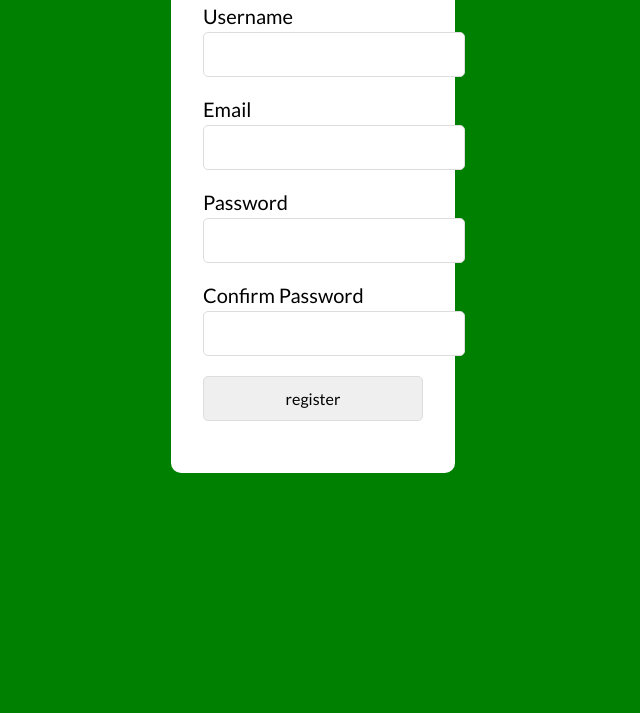
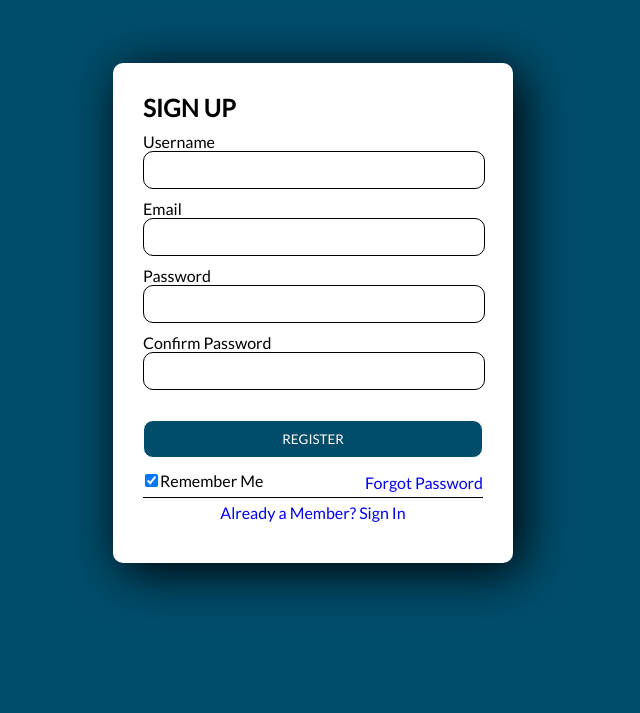
Before and after one commit to MalachaiRossiter/Calendar, a plain HTML site: page index.html in a window 1280 px wide. Shown: the part 87-800 px from the top of the page, without its empty margins (327-967 px from the left). Drawn offline with Linux system fonts and the light colour scheme.

Commit message:
Sign In Basic Stuff

```diff
--- a/Assets/styles.css
+++ b/Assets/styles.css
@@ -4,47 +4,79 @@
     font-family: 'Lato', sans-serif;
 }
 
+#form-login{
+    display: none;
+}
+
+a{
+    text-decoration: none;
+}
+
 body{
-    background-color: green;
+    background-color: rgb(0, 77, 107);
 }
 
 .login-wrapper{
+    width: 100vw;
+    height: 100vh;
     display: flex;
+    flex-direction: column;
     justify-content: center;
     align-items: center;
 }
-
 .form-container{
-    padding: 2rem;
-    height: 50%;
-    display: flex;
-    flex-direction: column;
+    width: 400px;
+    height: 500px;
+    padding: 30px 30px;
     background-color: rgb(255, 255, 255);
     border-radius: 10px;
+    box-sizing: border-box;
+    box-shadow: 8px 8px 50px #000;
 }
 
-input{
-    width: 100%;
-    padding: 12px 20px;
-    margin-bottom: 20px;
-    display: inline-block;
-    font-size: 16px;
-    border: 1px solid rgb(221, 221, 221);
-    border-radius: 5px;
-
+.form-container h2{
+    margin-bottom: 10px;
 }
 
-h2{
-    margin-bottom: 20px;
-    font-size: 32px;
+.form-container label{
+    font-size: 16px;
 }
 
-label{
-    display: block;
-    font-size: 20px;
-    margin-bottom:4px;
+.form-container input{
+    width: 100%;
+    margin-bottom: 10px;
+    padding-top: 10px;
+    padding-bottom: 10px;
+    border-radius: 10px;
+    border: solid 1px;
 }
 
-#form-login{
-    display: none;
+.submit-btn{
+    margin-top: 20px;
+    background-color:rgb(0, 77, 107);
+    color:rgb(255, 255, 255);
+    border: solid 1px;
 }
+
+.bottom-text{
+    display: flex;
+    justify-content: left;
+    align-items: center;
+    padding-bottom: 5px;
+    border-bottom: solid 1px;
+}
+
+.bottom-text a{
+    margin-left: auto;
+}
+.bottom-text input{
+    width: 5%;
+    position: relative;
+    top: 5px;
+}
+
+.form-container a{
+    display: flex;
+    justify-content: center;
+    margin-top: 5px;
+}
--- a/index.html
+++ b/index.html
@@ -15,8 +15,6 @@
                 <!-- The actual registration form -->
             <form action="/register" method="post">
                 <h2>SIGN UP</h2>
-                    <div class="input-container">
-
                     <label for="username">Username</label>
                     <input type="text" name="username" id="username" >
 
@@ -28,8 +26,6 @@
 
                     <label for="confirm_password">Confirm Password</label>
                     <input type="password" name="confirm_password" id="confirm_password">
-
-                    </div>
                 <!-- <div class="error">
                 {% with messages = get_flashed_messages(category_filter=['login']) %}
                     {% if messages %}
@@ -39,8 +35,13 @@
                     {% endif %}
                     {% endwith %}
                 </div> -->
-                    <input type="submit" value="register" class="submit-btn">
+                <input type="submit" value="REGISTER" class="submit-btn">
             </form>
+            <div class="bottom-text">
+                <input type="checkbox" name="remember" id="remember" checked="checked">Remember Me
+                <a href="#">Forgot Password</a>
+            </div>
+            <a href="#">Already a Member? Sign In</a>
         </div>
 
             <div class="form-container" id="form-login">
```
Lines whose indentation alone changed are shown as unchanged.
